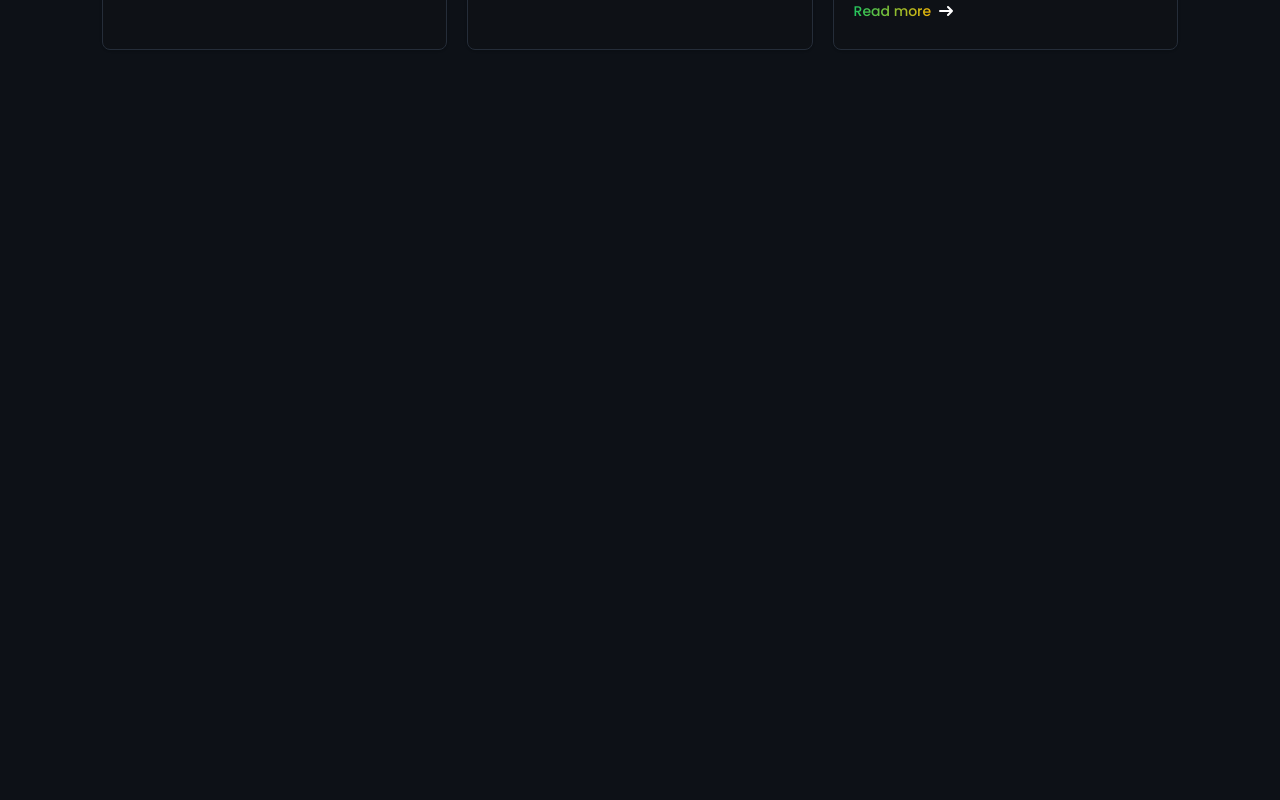
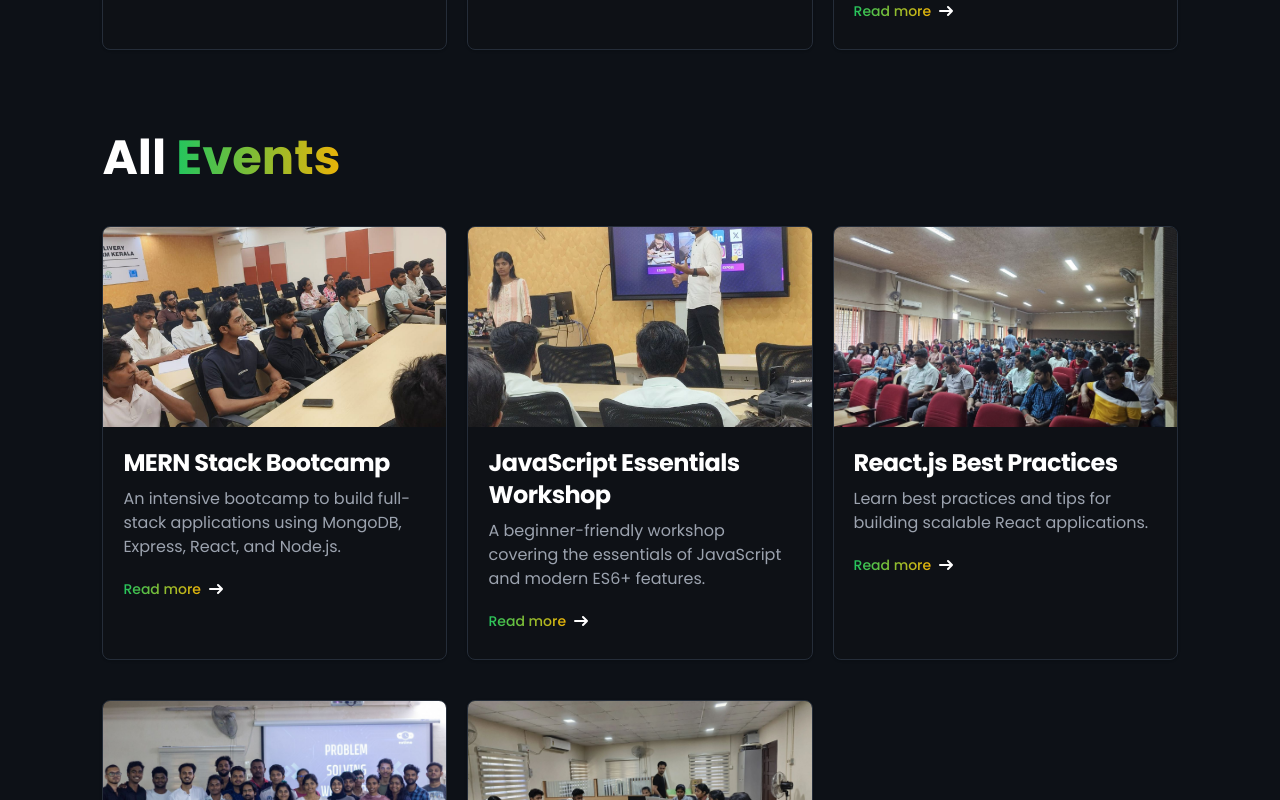
Before and after one commit to NoTimeInnovations/notime-folio, a Next.js app: page /events in a window 1280 px wide. Shown: the part 1180-1980 px from the top of the page. Before the commit the page ends 1350 px from the top, so only its background shows below. Built offline with nearby package versions, Linux system fonts and the light colour scheme.

Commit message:
all events done

```diff
--- /dev/null
+++ b/src/components/EventsPage/AllEvents.jsx
@@ -0,0 +1,26 @@
+"use client";
+import React from "react";
+import H1 from "../common/H1";
+import GradientText from "../common/GradientText";
+import { EventDetails } from "@/pages/EventsPage";
+import EventsCard from "./EventsCard";
+
+const AllEvents = () => {
+  return (
+    <section className="mt-10 sm:mt-20">
+      {/* title  */}
+      <H1>
+        All <GradientText>Events</GradientText>
+      </H1>
+
+      {/* all events  */}
+      <div className="grid grid-cols-2 md:grid-cols-3 mt-10 gap-3 sm:gap-5 gap-y-5 sm:gap-y-10">
+        {EventDetails?.map((event, index) => (
+          <EventsCard key={`${event?.title}_${index}_allEvent`} event={event} />
+        ))}
+      </div>
+    </section>
+  );
+};
+
+export default AllEvents;
--- a/src/components/EventsPage/EventsCard.jsx
+++ b/src/components/EventsPage/EventsCard.jsx
@@ -1,11 +1,18 @@
 import React from "react";
 import GradientText from "../common/GradientText";
 import Image from "next/image";
+import { motion } from "framer-motion";
 
 const EventsCard = ({ event }) => {
   return (
     <>
-      <div className="w-full bg-[#0e1116] border-[#252d39] border rounded-lg shadow overflow-hidden">
+      <motion.div
+        initial={{ opacity: 0, y: 50 }}
+        whileInView={{ opacity: 1, y: 0 }}
+        transition={{ duration: 0.5 }}
+        viewport={{ once : true }}
+        className="w-full bg-[#0e1116] border-[#252d39] border rounded-lg shadow overflow-hidden"
+      >
         <div className="relative h-[100px] sm:h-[200px] w-full overflow-hidden">
           <Image
             src={event?.image}
@@ -20,7 +27,9 @@ const EventsCard = ({ event }) => {
               {event?.title}
             </h5>
           </a>
-          <p className="mb-3 font-normal text-gray-400 text-xs sm:text-base overflow-hidden text-ellipsis">{event?.desc}</p>
+          <p className="mb-3 font-normal text-gray-400 text-xs sm:text-base overflow-hidden text-ellipsis">
+            {event?.desc}
+          </p>
           <a
             href="#"
             className="inline-flex items-center py-2 text-sm font-medium text-center "
@@ -43,7 +52,7 @@ const EventsCard = ({ event }) => {
             </svg>
           </a>
         </div>
-      </div>
+      </motion.div>
     </>
   );
 };
--- a/src/pages/EventsPage.jsx
+++ b/src/pages/EventsPage.jsx
@@ -1,3 +1,4 @@
+import AllEvents from "@/components/EventsPage/AllEvents";
 import HeroCarousel from "@/components/EventsPage/HeroCarousel";
 import UpcomingEvents from "@/components/EventsPage/UpcomingEvents";
 import React from "react";
@@ -55,6 +56,7 @@ const EventsPage = () => {
     <main className="px-[5%] sm:px-[8%]  py-[120px] ">
       <HeroCarousel />
       <UpcomingEvents />
+      <AllEvents />
     </main>
   );
 };
```
